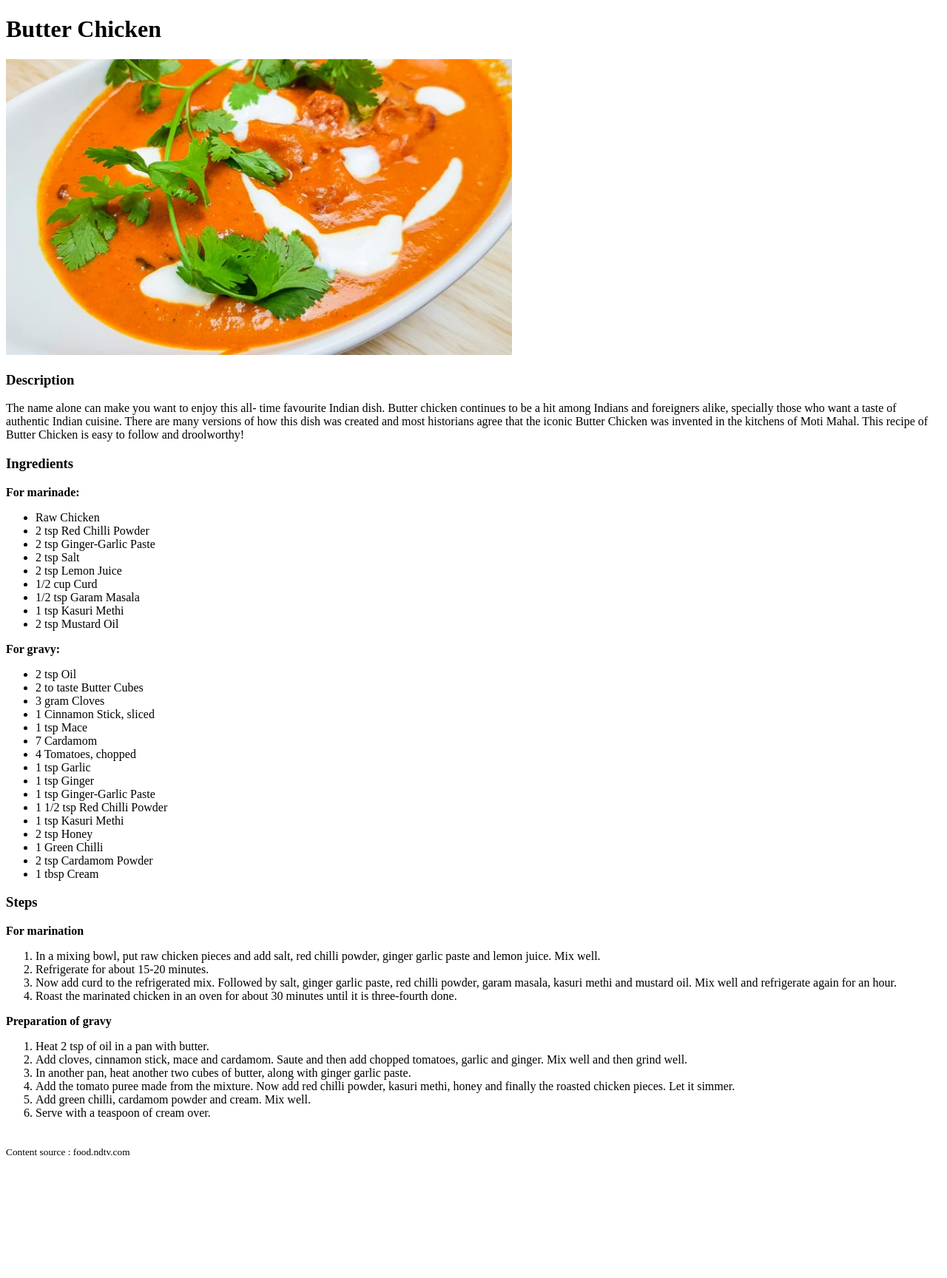
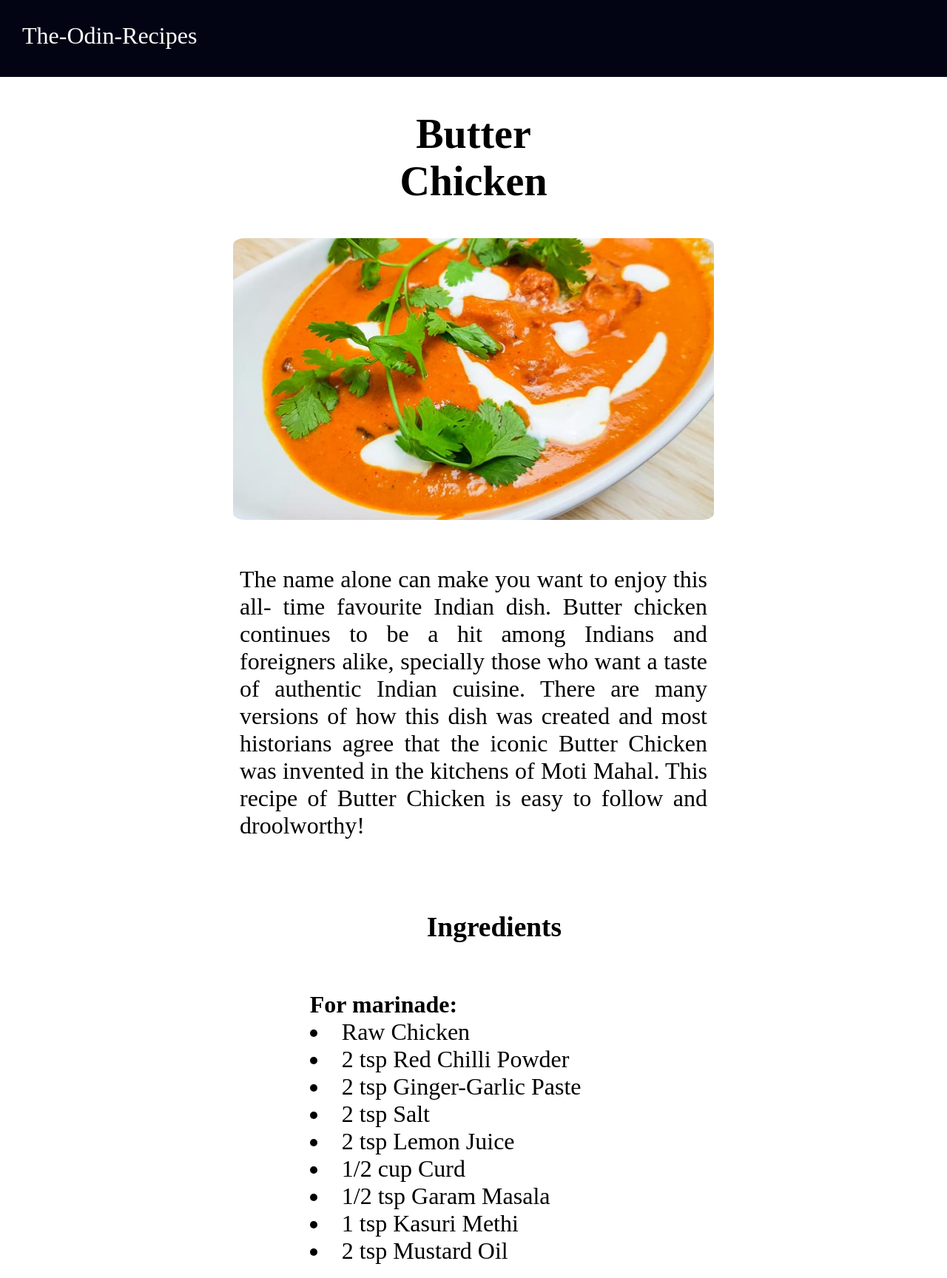
Before and after one commit to AzimAhmedBijapur/Recipes, a plain HTML site: page recipes/butter_chicken.html in a window 1280 px wide. Shown: the top 1728 px of the page at 74% size. Before the commit the page ends 1574 px from the top, so only its background shows below. Drawn offline with Linux system fonts and the light colour scheme.

Commit message:
added styling to all the pages

```diff
--- a/recipes/butter_chicken.html
+++ b/recipes/butter_chicken.html
@@ -1,26 +1,51 @@
 <!DOCTYPE html>
+
 <html lang="en">
+
 <head>
+
     <meta charset="UTF-8">
+
     <meta http-equiv="X-UA-Compatible" content="IE=edge">
+
     <meta name="viewport" content="width=device-width, initial-scale=1.0">
+
+    <link rel="stylesheet" href="https://cdnjs.cloudflare.com/ajax/libs/font-awesome/4.7.0/css/font-awesome.min.css">
+
+    <link rel="stylesheet" href="../style/styles.css">
+
     <title>Butter Chicken</title>
+
 </head>
+
 <body>
+
+    <nav>
+        <p>The-Odin-Recipes</p>
+    </nav>
+
     <header>
         <h1>Butter Chicken</h1>
     </header>
-    <section>
-        <img src="../images/butter_chicken.png" alt="Butter chicken image" height="400px">
-        <div>
-            <h3><b>Description</b></h3>
+
+    <section class="img-desc" >
+
+        <img src="../images/butter_chicken.png" alt="Butter chicken image">
+
+        <div class="description">
             <p>The name alone can make you want to enjoy this all- time favourite Indian dish. Butter chicken continues to be a hit among Indians and foreigners alike, specially those who want a taste of authentic Indian cuisine. There are many versions of how this dish was created and most historians agree that the iconic Butter Chicken was invented in the kitchens of Moti Mahal. This recipe of Butter Chicken is easy to follow and droolworthy!</p>
         </div>
+
     </section>
-    <section>
+
+    <section class="ingredients">
+
         <h3><b>Ingredients</b></h3>
-        <b>For marinade:</b>
+
+        <div class="marinade">
+
         <ul>
+            <b>For marinade:</b>
             <li>Raw Chicken</li>
             <li>2 tsp Red Chilli Powder</li>
             <li>2 tsp Ginger-Garlic Paste</li>
@@ -31,8 +56,13 @@
             <li>1 tsp Kasuri Methi </li>
             <li>2 tsp Mustard Oil</li>
         </ul>
-        <b>For gravy:</b>
+
+        </div>
+
+        <div class="gravy">
+
         <ul>
+            <b>For gravy:</b>
             <li>2 tsp Oil</li>
             <li>2 to taste Butter Cubes</li>
             <li>3 gram Cloves</li>
@@ -51,18 +81,31 @@
             <li>1 tbsp Cream</li>
         </ul>
 
+        </div>
+
     </section>
-    <section>
+
+    <section class="steps">
+
         <h3><b>Steps</b></h3>
-        <b>For marination</b>
+
+        <div class="marinade">
+
         <ol>
+            <b>For marination</b>
             <li>In a mixing bowl, put raw chicken pieces and add salt, red chilli powder, ginger garlic paste and lemon juice. Mix well.</li>
             <li>Refrigerate for about 15-20 minutes.</li>
             <li>Now add curd to the refrigerated mix. Followed by salt, ginger garlic paste, red chilli powder, garam masala, kasuri methi and mustard oil. Mix well and refrigerate again for an hour.</li>
             <li>Roast the marinated chicken in an oven for about 30 minutes until it is three-fourth done.</li>
         </ol>
-        <b>Preparation of gravy</b>
+
+        </div>
+
+        <div class="gravy">
+
         <ol>
+            <b>Preparation of gravy</b>
+
             <li>Heat 2 tsp of oil in a pan with butter.</li>
             <li>Add cloves, cinnamon stick, mace and cardamom. Saute and then add chopped tomatoes, garlic and ginger. Mix well and then grind well.</li>
             <li>In another pan, heat another two cubes of butter, along with ginger garlic paste.</li>
@@ -70,12 +113,30 @@
             <li>Add green chilli, cardamom powder and cream. Mix well.</li>
             <li>Serve with a teaspoon of cream over.</li>
         </ol>
+
+        </div>
+
     </section>
     <br>
+            <small class="ref">
+               <a href="https://food.ndtv.com/">Content source : food.ndtv.com</a>
+            </small>
+
         <footer>
-            <small>
-                Content source : food.ndtv.com
+
+            <small class="foot copyright"> &#169; Azim Ahmed Bijapur </small>
+
+            <a href="https://github.com/AzimAhmedBijapur">
+
+            <small class="foot git">
+
+                <i class="fa fa-github"style="font-size:32px;color:white;"></i>
+                &nbsp;Github
+
             </small>
+
+            </a>
+
         </footer>
 
 </body>
--- /dev/null
+++ b/style/style.css
@@ -0,0 +1,99 @@
+nav{
+    display: inline block;
+    background-color: #020414;
+    padding: 5px;
+    margin-top: -15px;
+    margin-left: -15px;
+    margin-right: -15px;
+}
+
+nav p{
+    color: white;
+    font-size: 2rem;
+    margin: 1em;
+}
+
+header h1{
+    text-align: center;
+    font-weight: lighter;
+    display: block;
+    margin-left: auto;
+    margin-right: auto;
+    width: 30%;
+    padding: 1.5%;
+    font-size: 4rem;
+}
+
+section div{
+    margin-top: -15px;
+    text-align: center;
+    font-size: 2rem;
+}
+
+#img-main{
+    display: block;
+    height: auto;
+    width: 60%;
+    margin-left: auto;
+    margin-right: auto;
+    border-radius: 2.5%;
+}
+div h3{
+
+    display: block;
+    margin-left: auto;
+    margin-right: auto;
+    width: 30%;
+    padding: 1.5%;
+}
+.list{
+    list-style-type:square;
+    display: inline-block;
+    text-align: left;
+    padding: 2rem;
+    /* border-radius: 5%;
+    box-shadow: 1px 1px 5px 5px grey; */
+}
+
+li a{
+    text-decoration: none;
+    color: #5a1363;
+    /* font-style: italic; */
+    /* text-shadow: 1px 1px yellow; */
+}
+
+a:hover{
+    background-color: lightgray;
+    color: purple;
+    text-decoration: underline;
+}
+
+footer{
+    display: block;
+    background-color: #020414;
+    padding: 25px;
+    /* margin-top: 4rem; */
+    margin-left: -15px;
+    margin-right: -15px;
+    margin-bottom: -15px;
+}
+footer .foot{
+    font-size: 1.5rem;
+    color: white;
+}
+
+footer .foot.copyright{
+    /* padding-left: 1%; */
+    margin-left: -5px;
+}
+
+footer .foot.git{
+    float: right;
+    border-radius: 2%;
+    /* padding:5px; */
+    margin-bottom: 2px;
+}
+
+footer .foot.git:hover{
+    background-color: gray;
+}
--- /dev/null
+++ b/style/styles.css
@@ -0,0 +1,137 @@
+nav{
+    display: inline block;
+    background-color: #020414;
+    padding: 5px;
+    margin-top: -15px;
+    margin-left: -15px;
+    margin-right: -15px;
+}
+
+nav p{
+    color: white;
+    font-size: 2rem;
+    margin: 1em;
+}
+
+header{
+    text-align: center;
+    display: block;
+    width: 30%;
+    margin-left: auto;
+    margin-right: auto;
+    border-radius:2.5% ;
+    /* opacity: 95%; */
+    background-color: white;
+}
+header h1{
+    font-size: 3.5rem;
+    color: black;
+    padding:2%;
+}
+section img{
+    display: block;
+    width: 51.5%;
+    height: auto;
+    margin-left: auto;
+    margin-right: auto;
+    border-radius: 2.5%;
+}
+.img-desc{
+    justify-content: center;
+
+}
+h3{
+    display: block;
+    margin-left: auto;
+    margin-right: auto;
+    border-radius:2.5% ;
+    /* opacity: 95%; */
+    width: 10%;
+    padding: 1%;
+    background-color: white;
+    color: black;
+}
+.description{
+    background-color: white;
+    /* opacity: 95%; */
+    text-align: justify;
+    font-size: 2rem;
+    margin-top: 15px;
+    margin-left: auto;
+    margin-right: auto;
+    display: block;
+    padding:15px ;
+    width: 50%;
+    border-radius: 2.5%;
+}
+.ingredients,.steps,.marinade,.gravy{
+    text-align: center;
+    font-size: 2rem;
+}
+
+ul,ol{
+    list-style-position: inside;
+    border-radius: 2.5%;
+    display: inline-block;
+    text-align: left;
+    background-color: lightgray;
+    text-align: justify;
+    margin-top: 15px;
+    margin-left: auto;
+    margin-right: auto;
+    display: block;
+    padding:15px ;
+    width: 35%;
+    background-color: white;
+    /* opacity: 90%; */
+}
+ol{
+    width: 50%;
+    word-spacing: 2%;
+    line-height :1.5em;
+}
+.ref{
+    font-size: 1.5rem;
+    color: black;
+    padding: 2px;
+    border-radius: 2.5%;
+    background-color: white;
+    /* opacity: 90%; */
+}
+small a{
+    text-decoration: none;
+    color: black;
+}
+small a:hover{
+
+    color: purple;
+}
+footer{
+    display: block;
+    background-color: #020414;
+    padding: 25px;
+    /* margin-top: 4rem; */
+    margin-left: -15px;
+    margin-right: -15px;
+    margin-bottom: -15px;
+}
+footer .foot{
+    font-size: 1.5rem;
+    color: white;
+}
+
+footer .foot.copyright{
+    /* padding-left: 1%; */
+    margin-left: -5px;
+}
+
+footer .foot.git{
+    float: right;
+    border-radius: 2%;
+    /* padding:5px; */
+    margin-bottom: 2px;
+}
+
+footer .foot.git:hover{
+    background-color: gray;
+}
```
Also changed, not shown: index.html (+50 -5 lines), recipes/aloo_matar.html (+60 -8 lines), recipes/palak_paneer.html (+63 -11 lines), recipes/samosa.html (+56 -9 lines), images/stars.png (deleted).
